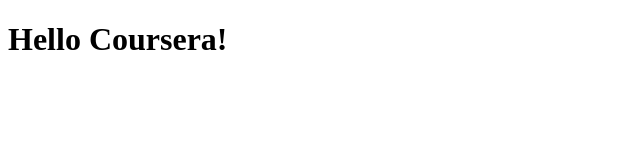
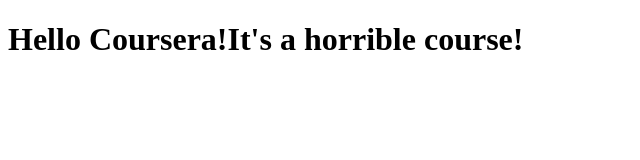
Before and after one commit to m17078/coursera-test, a plain HTML site: page site/index.html in a window 1280 px wide. Shown: the whole page, without its empty margins (0-640 px from the left). Drawn offline with Linux system fonts and the light colour scheme.

Commit message:
small addidtion to page content

```diff
--- a/site/index.html
+++ b/site/index.html
@@ -4,6 +4,6 @@
 	<title>Hello Coursera</title>
 </head>
 <body>
-<h1>Hello Coursera!</h1>
+<h1>Hello Coursera!It's a horrible course!</h1>
 </body>
 </html>
```
